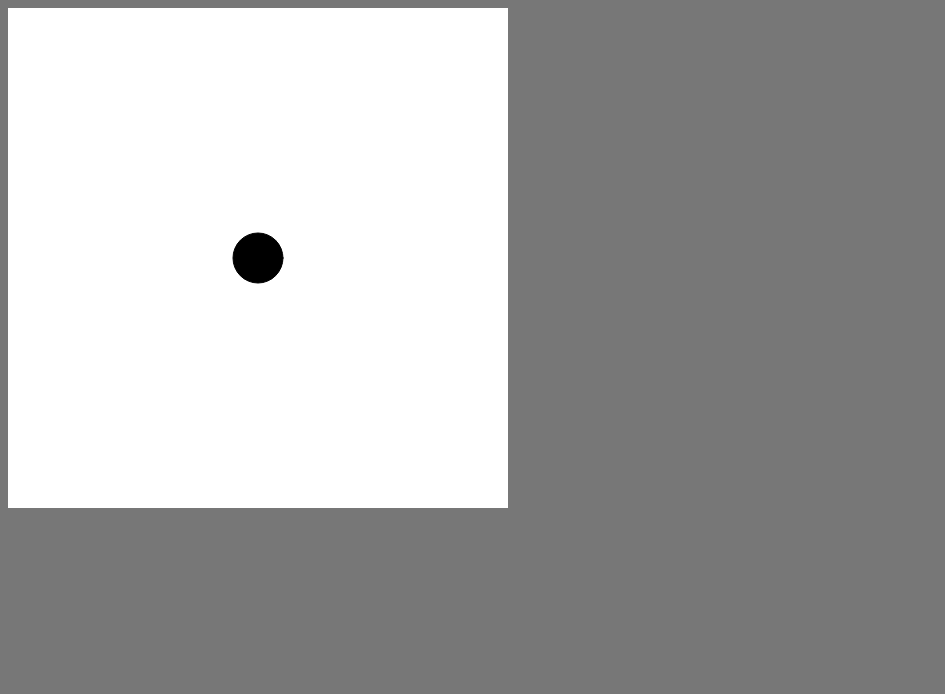
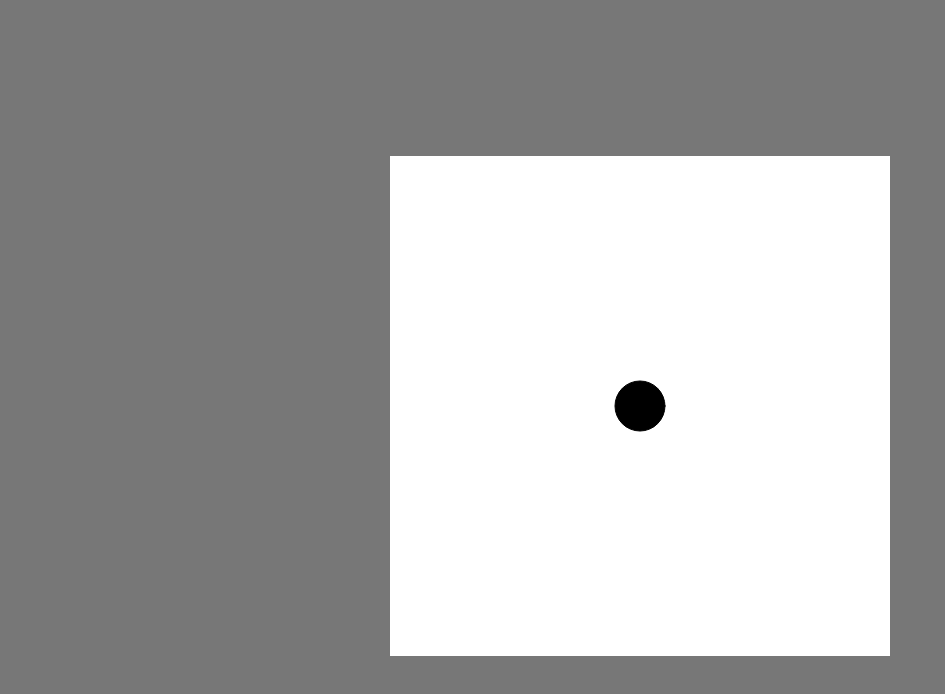
Before and after one commit to VadimGouskov/p5-projects, a website built with webpack: page index.html in a window 1280 px wide. Shown: the whole page, without its empty margins (0-945 px from the left). Built offline with nearby package versions, Linux system fonts and the light colour scheme.

Commit message:
centered canvas

```diff
--- a/index.html
+++ b/index.html
@@ -6,6 +6,8 @@
         <meta name="viewport" content="width=device-width,initial-scale=1" />
     </head>
     <body>
-        <div id="sketch"></div>
+        <div class="sketch-container">
+            <div id="sketch"></div>
+        </div>
     </body>
 </html>
--- a/src/style.css
+++ b/src/style.css
@@ -1,3 +1,10 @@
 html {
     background-color: #777777;
 }
+
+.sketch-container {
+    height: 100vh;
+    display: flex;
+    align-items: center;
+    justify-content: center;
+}
```
